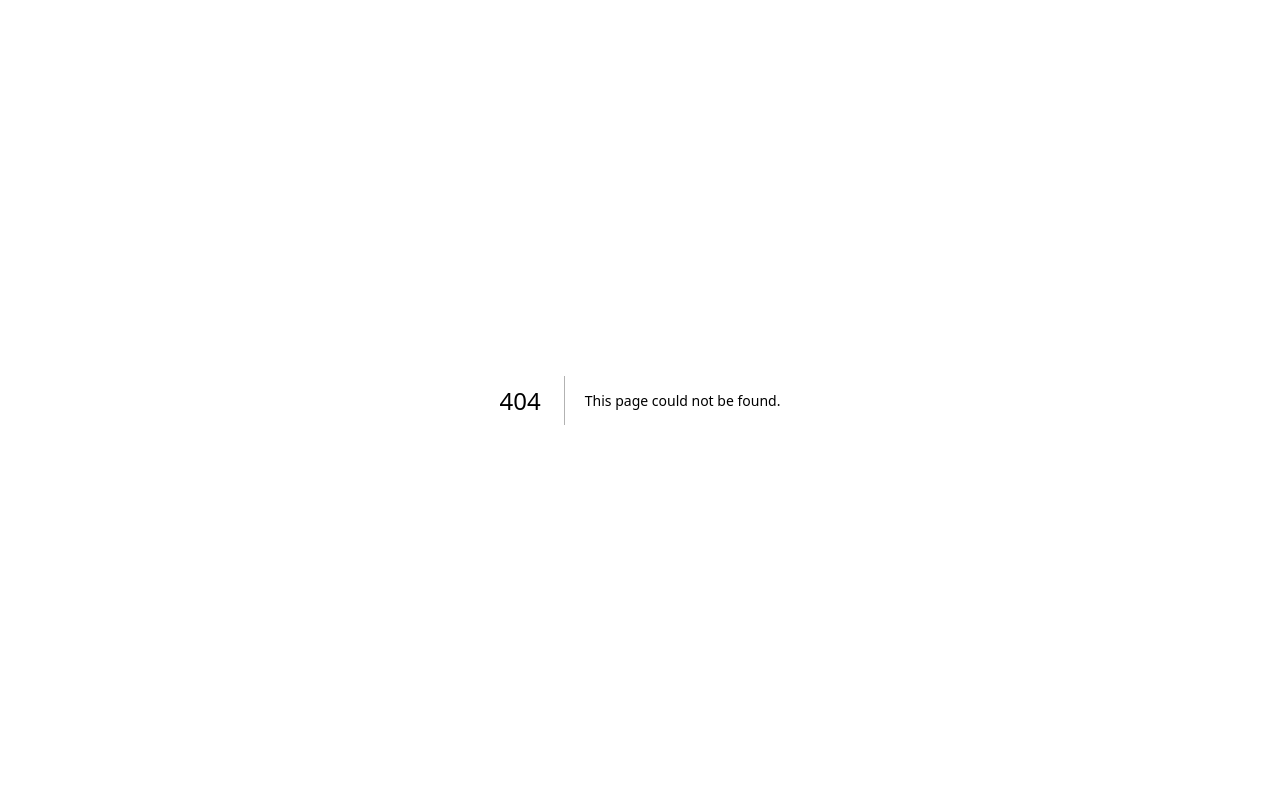
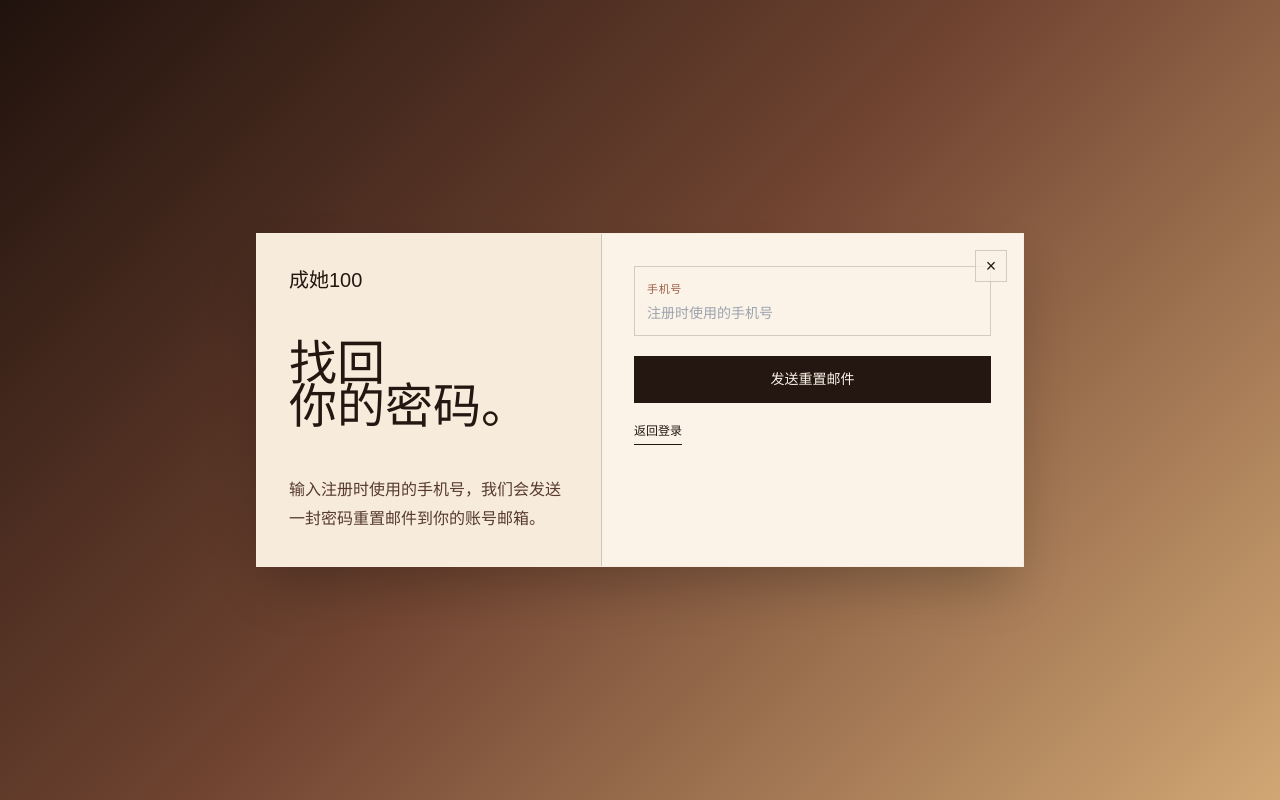
Before and after one commit to hellarychou-cell/-100, a Next.js app: page /auth/forgot-password in a window 1280 px wide. Before the commit this address had no page. Built offline with nearby package versions, Linux system fonts and the light colour scheme; no server answers.

Commit message:
feat: restore forgot password page, fix AuthForm confirm password, remove logout button

```diff
--- /dev/null
+++ b/src/app/api/admin/users/forgot-password/route.ts
@@ -0,0 +1,47 @@
+import { createClient } from "@supabase/supabase-js";
+import { NextResponse } from "next/server";
+
+const supabaseUrl = process.env.NEXT_PUBLIC_SUPABASE_URL!;
+const supabaseServiceKey = process.env.SUPABASE_SERVICE_ROLE_KEY!;
+
+export async function POST(req: Request) {
+  if (!supabaseUrl || !supabaseServiceKey) {
+    return NextResponse.json({ error: "Server misconfigured" }, { status: 500 });
+  }
+
+  const { phone } = await req.json();
+  if (!phone) {
+    return NextResponse.json({ error: "手机号不能为空" }, { status: 400 });
+  }
+
+  const supabase = createClient(supabaseUrl, supabaseServiceKey);
+
+  // Find profile by phone to get user id
+  const { data: profile, error: profileError } = await supabase
+    .from("profiles")
+    .select("id, display_name")
+    .eq("phone", phone)
+    .maybeSingle();
+
+  if (profileError || !profile) {
+    return NextResponse.json({ error: "未找到该手机号对应的账号" }, { status: 404 });
+  }
+
+  // Get user auth email
+  const { data: authUser, error: authError } = await supabase.auth.admin.getUserById(profile.id);
+
+  if (authError || !authUser?.user) {
+    return NextResponse.json({ error: "无法获取账号信息，请联系管理员" }, { status: 500 });
+  }
+
+  const authEmail = authUser.user.email;
+
+  // Send password reset email
+  const { error: resetError } = await supabase.auth.resetPasswordForEmail(authEmail);
+
+  if (resetError) {
+    return NextResponse.json({ error: resetError.message }, { status: 500 });
+  }
+
+  return NextResponse.json({ success: true, email: authEmail });
+}
--- /dev/null
+++ b/src/app/auth/forgot-password/page.tsx
@@ -0,0 +1,108 @@
+"use client";
+
+import Link from "next/link";
+import { useState } from "react";
+import { isSupabaseConfigured } from "@/lib/supabase";
+
+export default function ForgotPasswordPage() {
+  const [phone, setPhone] = useState("");
+  const [message, setMessage] = useState("");
+  const [loading, setLoading] = useState(false);
+  const [done, setDone] = useState(false);
+
+  async function handleSubmit(e: React.FormEvent) {
+    e.preventDefault();
+    if (!phone.trim()) {
+      setMessage("请输入手机号。");
+      return;
+    }
+    setLoading(true);
+    setMessage("");
+
+    try {
+      const res = await fetch("/api/admin/users/forgot-password", {
+        method: "POST",
+        headers: { "Content-Type": "application/json" },
+        body: JSON.stringify({ phone: phone.trim() }),
+      });
+      const data = await res.json();
+      if (data.success) {
+        setDone(true);
+      } else {
+        setMessage(data.error || "发送失败，请稍后重试。");
+      }
+    } catch {
+      setMessage("网络错误，请稍后重试。");
+    } finally {
+      setLoading(false);
+    }
+  }
+
+  return (
+    <main className="viewport grid place-items-center">
+      <section className="relative grid w-full max-w-3xl grid-cols-[.82fr_1fr] overflow-hidden border border-paper/50 bg-soft text-ink shadow-2xl max-md:grid-cols-1">
+        <Link
+          aria-label="返回登录"
+          className="absolute right-4 top-4 z-10 grid h-8 w-8 place-items-center border border-[var(--line)] bg-soft/80 text-lg leading-none transition hover:bg-ink hover:text-soft"
+          href="/auth?mode=login"
+        >
+          ×
+        </Link>
+        <aside className="grid border-r border-[var(--line)] bg-paper/60 p-8 max-md:border-b max-md:border-r-0">
+          <div className="text-xl">成她100</div>
+          <h1 className="my-12 text-5xl font-normal leading-[.9] max-md:my-6">
+            找回
+            <br />
+            你的密码。
+          </h1>
+          <p className="m-0 leading-[1.8] text-[#563a2e]">
+            输入注册时使用的手机号，我们会发送一封密码重置邮件到你的账号邮箱。
+          </p>
+        </aside>
+        <section className="p-8">
+          {done ? (
+            <div className="grid gap-5">
+              <div className="rounded-md border border-green-300 bg-green-50 p-4 text-green-800">
+                <p className="font-medium">📧 邮件已发送</p>
+                <p className="mt-1 text-sm">
+                  密码重置链接已发送到你的账号邮箱，请查收。如果没收到邮件，请检查垃圾箱或稍后重试。
+                </p>
+              </div>
+              <Link className="action-primary text-center" href="/auth?mode=login">
+                返回登录
+              </Link>
+            </div>
+          ) : (
+            <form className="grid gap-5" onSubmit={handleSubmit}>
+              <div className="grid gap-3">
+                <label className="grid gap-1 border border-[var(--line)] bg-soft/70 p-3 sans text-sm text-[var(--muted)]">
+                  <span className="text-[11px] uppercase tracking-wider text-clay">手机号</span>
+                  <input
+                    className="w-full bg-transparent text-ink outline-none placeholder:text-[var(--muted)]/55"
+                    type="tel"
+                    placeholder="注册时使用的手机号"
+                    value={phone}
+                    onChange={(e) => setPhone(e.target.value)}
+                    autoComplete="tel"
+                  />
+                </label>
+              </div>
+              {message && <p className="m-0 text-sm text-clay">{message}</p>}
+              <button className="action-primary disabled:opacity-60" disabled={loading} type="submit">
+                {loading ? "正在发送..." : "发送重置邮件"}
+              </button>
+              {!isSupabaseConfigured && (
+                <p className="m-0 text-xs text-[var(--muted)]">
+                  本地模式：演示账号无法发送真实邮件，请联系管理员。
+                </p>
+              )}
+              <Link className="text-link text-xs" href="/auth?mode=login">
+                返回登录
+              </Link>
+            </form>
+          )}
+        </section>
+      </section>
+    </main>
+  );
+}
--- a/src/app/auth/page.tsx
+++ b/src/app/auth/page.tsx
@@ -32,7 +32,6 @@ export default async function AuthPage({ searchParams }: AuthPageProps) {
         </aside>
         <section className="p-8">
           <AuthForm mode={isRegister ? "register" : "login"} />
-          <span className="text-link">忘记密码 / 联系开通</span>
         </section>
       </section>
     </main>
--- a/src/components/AuthForm.tsx
+++ b/src/components/AuthForm.tsx
@@ -12,6 +12,7 @@ export function AuthForm({ mode }: { mode: "login" | "register" }) {
   const isRegister = mode === "register";
   const [message, setMessage] = useState("配置 Supabase 后会使用真实账号；本地未配置时会进入演示账号。");
   const [loading, setLoading] = useState(false);
+  const [confirmPassword, setConfirmPassword] = useState("");
 
   async function handleSubmit(event: FormEvent<HTMLFormElement>) {
     event.preventDefault();
@@ -25,6 +26,12 @@ export function AuthForm({ mode }: { mode: "login" | "register" }) {
 
     if (!phone || !password || (isRegister && !displayName)) {
       setMessage("请把手机号、密码和昵称填写完整。");
+      setLoading(false);
+      return;
+    }
+
+    if (isRegister && password !== confirmPassword) {
+      setMessage("两次输入的密码不一致。");
       setLoading(false);
       return;
     }
@@ -70,12 +77,6 @@ export function AuthForm({ mode }: { mode: "login" | "register" }) {
     }
   }
 
-  async function handleLogout() {
-    clearLocalUser();
-    if (supabase) await supabase.auth.signOut();
-    setMessage("已清除当前登录状态。");
-  }
-
   return (
     <form className="grid gap-5" onSubmit={handleSubmit}>
       <div className="grid grid-cols-2 border border-[var(--line)] sans text-sm">
@@ -87,17 +88,22 @@ export function AuthForm({ mode }: { mode: "login" | "register" }) {
         </Link>
       </div>
       <div className="grid gap-3">
-        {isRegister ? <Field label="姓名 / 昵称" name="name" placeholder="写一个你喜欢的称呼" /> : null}
+        {isRegister && <Field label="姓名 / 昵称" name="name" placeholder="写一个你喜欢的称呼" />}
         <Field label="手机号" name="phone" placeholder="用于后台开通会员" />
         <Field label="密码" name="password" placeholder="请输入密码" type="password" />
+        {isRegister && <Field label="确认密码" name="confirmPassword" placeholder="再次输入密码" type="password" value={confirmPassword} onChange={(e) => setConfirmPassword(e.target.value)} />}
       </div>
       <button className="action-primary disabled:opacity-60" disabled={loading} type="submit">
         {loading ? "正在处理..." : isRegister ? "注册并进入我的100天" : "登录并进入我的100天"}
       </button>
       <p className="m-0 sans text-xs leading-relaxed text-[var(--muted)]">{message}</p>
-      <button className="text-link w-max" onClick={handleLogout} type="button">
-        退出当前账号
-      </button>
+      {!isRegister && (
+        <div className="flex justify-end">
+          <Link className="text-link text-xs" href="/auth/forgot-password">
+            忘记密码
+          </Link>
+        </div>
+      )}
     </form>
   );
 }
@@ -107,11 +113,15 @@ function Field({
   name,
   placeholder,
   type = "text",
+  value,
+  onChange,
 }: {
   label: string;
   name: string;
   placeholder: string;
   type?: string;
+  value?: string;
+  onChange?: (e: React.ChangeEvent<HTMLInputElement>) => void;
 }) {
   return (
     <label className="grid gap-1 border border-[var(--line)] bg-soft/70 p-3 sans text-sm text-[var(--muted)]">
@@ -121,6 +131,8 @@ function Field({
         name={name}
         placeholder={placeholder}
         type={type}
+        value={value}
+        onChange={onChange}
       />
     </label>
   );
```
